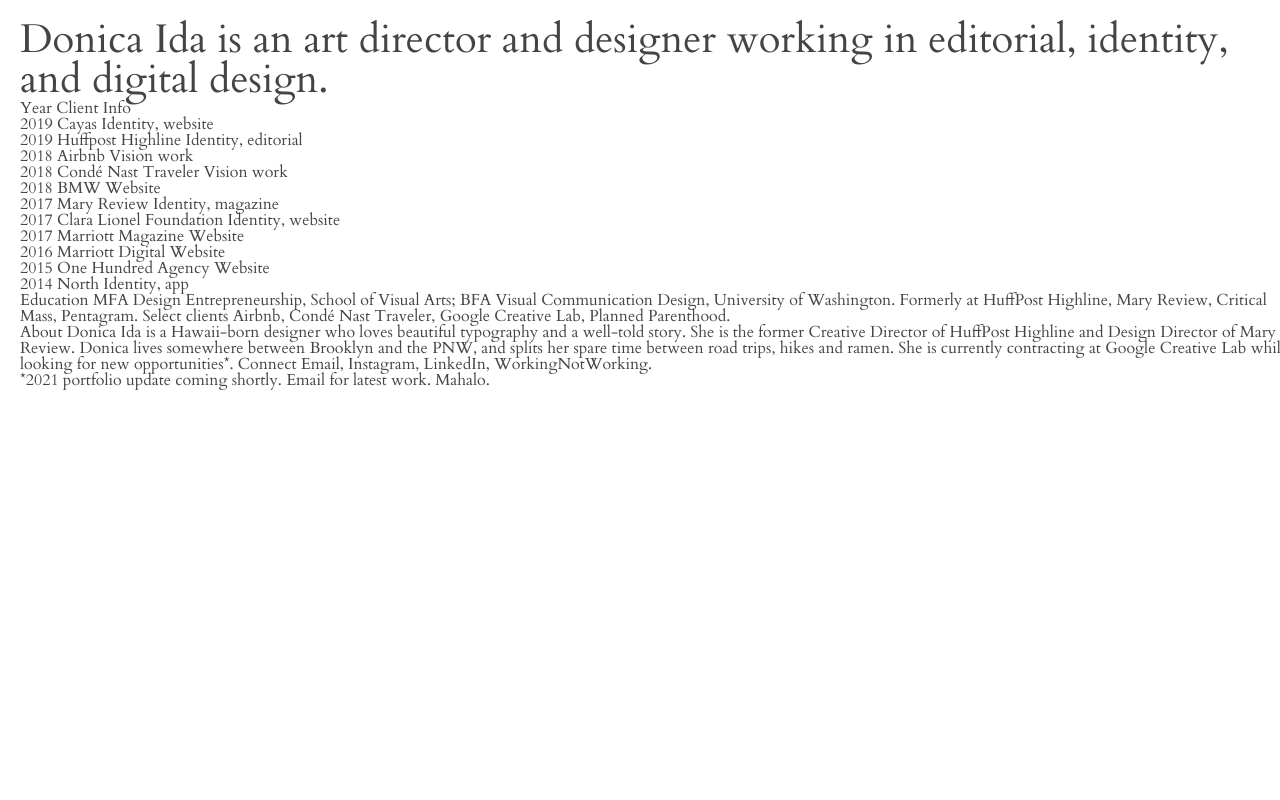
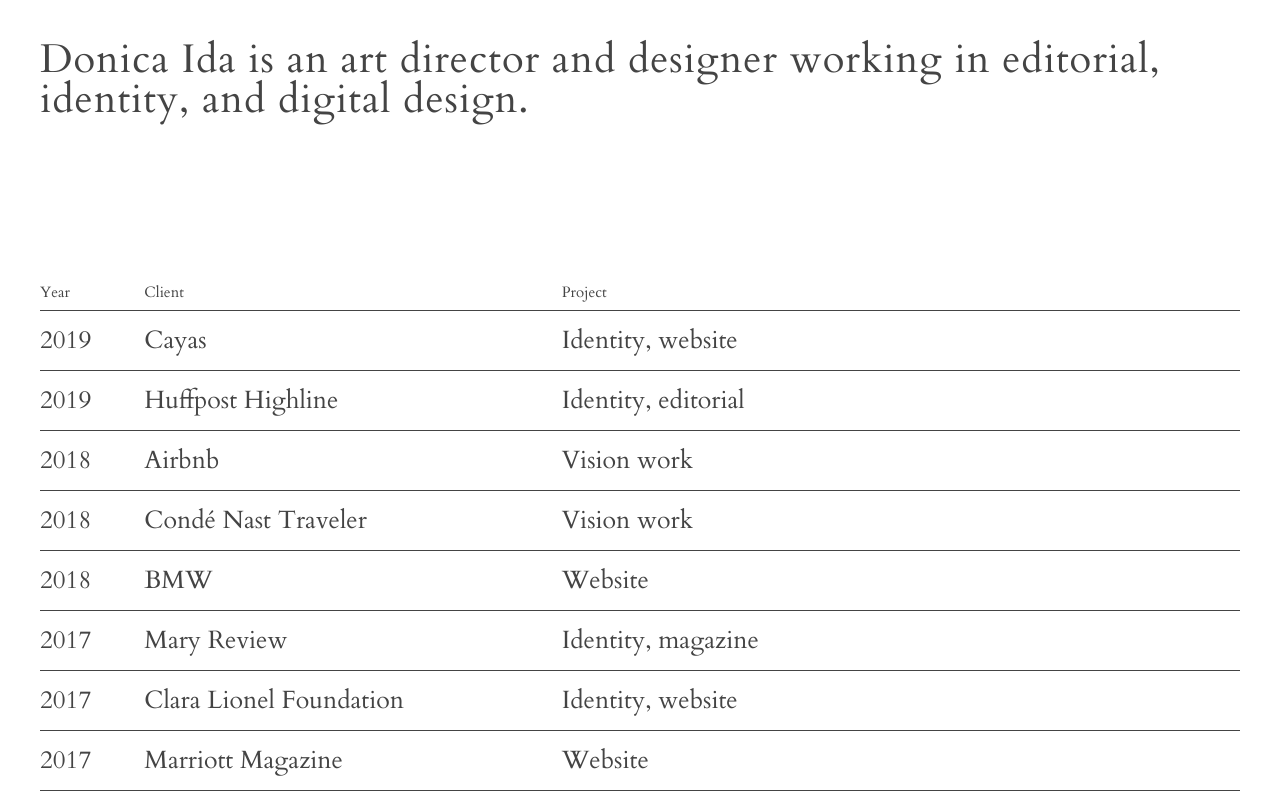
Before and after one commit to 2sumin2/donica, a website: page index.html in a window 1280 px wide. Shown: the top 800 px of the page. Drawn offline with Linux system fonts and the light colour scheme.

Commit message:
Apply grid style

```diff
--- a/index.html
+++ b/index.html
@@ -17,11 +17,11 @@
     <h1>Donica Ida is an art director and designer working in editorial, identity, and digital design.</h1>
   </header>
 
-  <div class="wrapper">
+  <div class="works">
     <div class="works__header">
       <span>Year</span>
       <span>Client</span>
-      <span>Info</span>
+      <span>Project</span>
     </div>
     <ul class="works__list">
       <li class="works__work">
--- /dev/null
+++ b/src/scss/_elements.scss
@@ -0,0 +1,4 @@
+%grid {
+    display: grid;
+    grid-template-columns: 1fr 4fr 6.5fr;
+}
--- /dev/null
+++ b/src/scss/_variables.scss
@@ -0,0 +1 @@
+$black: #444444;
--- a/src/scss/styles.scss
+++ b/src/scss/styles.scss
@@ -1,12 +1,41 @@
+@import "_variables";
+@import "_elements";
+
+* {
+  box-sizing: border-box;
+}
+
 body {
   background-color: #ffffff;
-  color: #444444;
+  color: $black;
   font-family: 'Cardo',
     serif;
-  width: 100%;
-  margin: 20px;
+  padding: 40px;
 }
 
-h1 {
+header {
   font-size: 40px;
+  letter-spacing: 1px;
+  margin-bottom: 165px;
 }
+
+.works {
+  .works__header {
+    @extend %grid;
+    padding-bottom: 10px;
+    font-size: 15px;
+  }
+
+  .works__list {
+    .works__work {
+      @extend %grid;
+      border-top: 1px solid $black;
+      font-size: 25px;
+      padding: 17px 0;
+    }
+
+
+  }
+
+  margin-bottom: 80px;
+}
```
Also changed, not shown: dist/css/styles.css.
